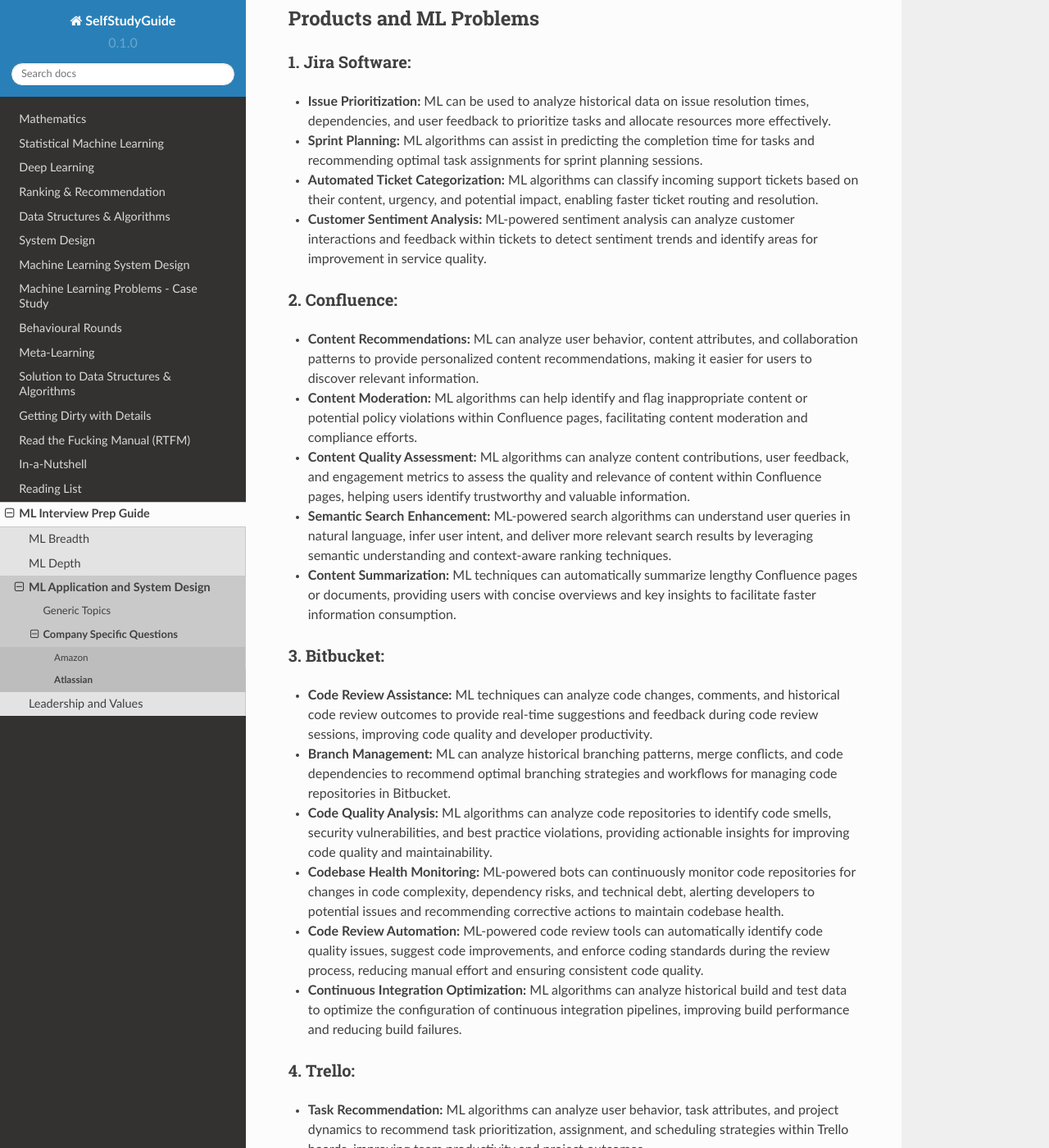
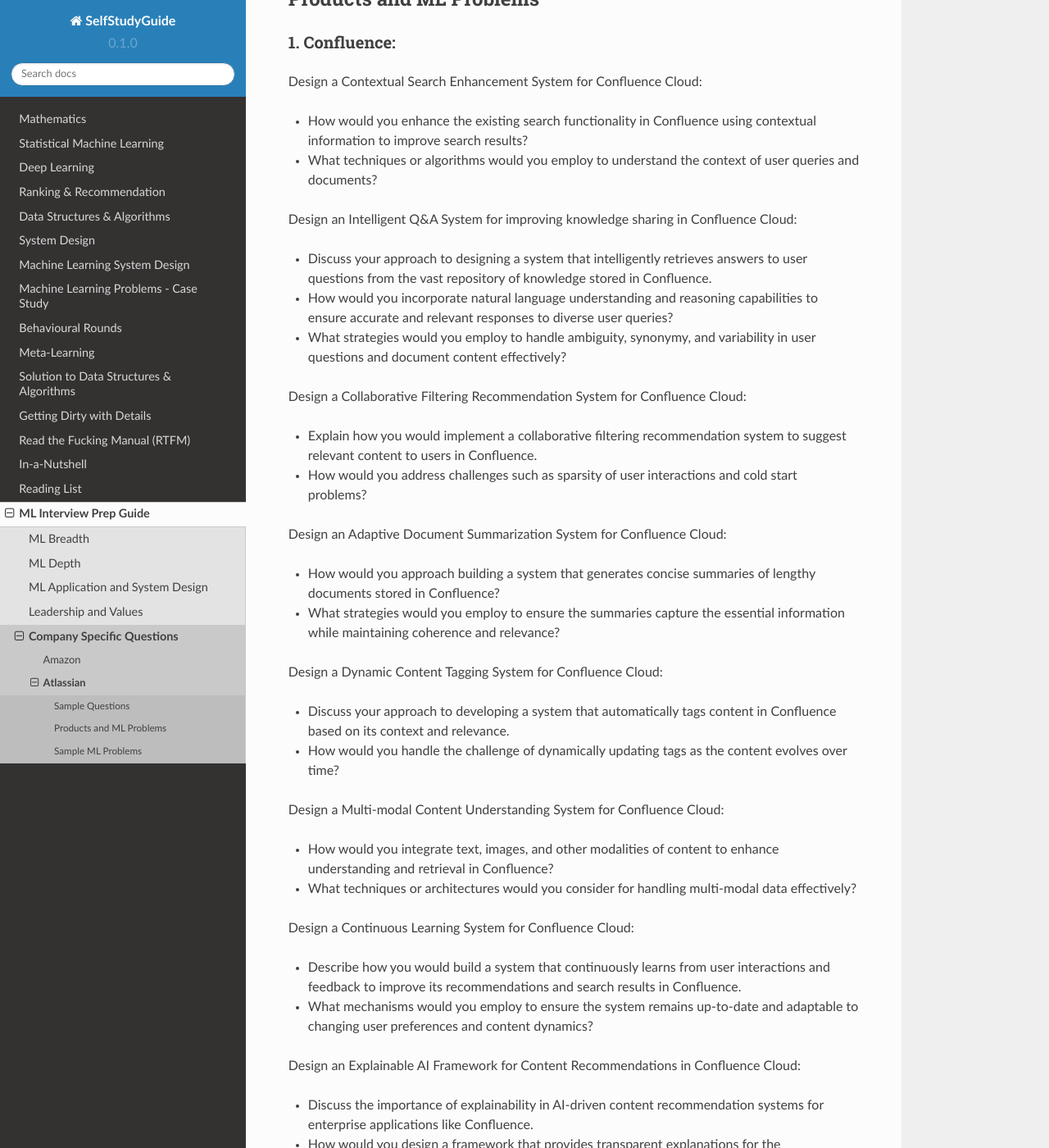
Before and after one commit to uselesstechjunks/leetcode, a Sphinx documentation site: the page built from docs/source/interviews/company/atlassian.rst, in a window 1280 px wide and 1400 px high, scrolled down 1412 px. Shown: the whole window at 82% size. Built offline with Sphinx 7.4.7 and the Read the Docs theme 2.0.0, drawn with Linux system fonts in a browser that asks for light colours; some of the changed text lies outside the part shown.

```diff
--- a/docs/source/interviews/company/atlassian.rst
+++ b/docs/source/interviews/company/atlassian.rst
@@ -47,20 +47,55 @@ Behavioral and Team Dynamics:
 *****************************************************************************
 Products and ML Problems
 *****************************************************************************
-1. **Jira Software:**
+1. **Confluence:**
+=============================================================================================================================
+Design a Contextual Search Enhancement System for Confluence Cloud:
+
+- How would you enhance the existing search functionality in Confluence using contextual information to improve search results?
+- What techniques or algorithms would you employ to understand the context of user queries and documents?
+
+Design an Intelligent Q&A System for improving knowledge sharing in Confluence Cloud:
+
+- Discuss your approach to designing a system that intelligently retrieves answers to user questions from the vast repository of knowledge stored in Confluence.
+- How would you incorporate natural language understanding and reasoning capabilities to ensure accurate and relevant responses to diverse user queries?
+- What strategies would you employ to handle ambiguity, synonymy, and variability in user questions and document content effectively?
+
+Design a Collaborative Filtering Recommendation System for Confluence Cloud:
+
+- Explain how you would implement a collaborative filtering recommendation system to suggest relevant content to users in Confluence.
+- How would you address challenges such as sparsity of user interactions and cold start problems?
+
+Design an Adaptive Document Summarization System for Confluence Cloud:
+
+- How would you approach building a system that generates concise summaries of lengthy documents stored in Confluence?
+- What strategies would you employ to ensure the summaries capture the essential information while maintaining coherence and relevance?
+
+Design a Dynamic Content Tagging System for Confluence Cloud:
+
+- Discuss your approach to developing a system that automatically tags content in Confluence based on its context and relevance.
+- How would you handle the challenge of dynamically updating tags as the content evolves over time?
+
+Design a Multi-modal Content Understanding System for Confluence Cloud:
+
+- How would you integrate text, images, and other modalities of content to enhance understanding and retrieval in Confluence?
+- What techniques or architectures would you consider for handling multi-modal data effectively?
+
+Design a Continuous Learning System for Confluence Cloud:
+
+- Describe how you would build a system that continuously learns from user interactions and feedback to improve its recommendations and search results in Confluence.
+- What mechanisms would you employ to ensure the system remains up-to-date and adaptable to changing user preferences and content dynamics?
+
+Design an Explainable AI Framework for Content Recommendations in Confluence Cloud:
+
+- Discuss the importance of explainability in AI-driven content recommendation systems for enterprise applications like Confluence.
+- How would you design a framework that provides transparent explanations for the recommendations made to users?
+
+2. **Jira Software:**
 =============================================================================================================================
 - **Issue Prioritization:** ML can be used to analyze historical data on issue resolution times, dependencies, and user feedback to prioritize tasks and allocate resources more effectively.
 - **Sprint Planning:** ML algorithms can assist in predicting the completion time for tasks and recommending optimal task assignments for sprint planning sessions.
 - **Automated Ticket Categorization:** ML algorithms can classify incoming support tickets based on their content, urgency, and potential impact, enabling faster ticket routing and resolution.
 - **Customer Sentiment Analysis:** ML-powered sentiment analysis can analyze customer interactions and feedback within tickets to detect sentiment trends and identify areas for improvement in service quality.
-
-2. **Confluence:**
-=============================================================================================================================
-- **Content Recommendations:** ML can analyze user behavior, content attributes, and collaboration patterns to provide personalized content recommendations, making it easier for users to discover relevant information.
-- **Content Moderation:** ML algorithms can help identify and flag inappropriate content or potential policy violations within Confluence pages, facilitating content moderation and compliance efforts.
-- **Content Quality Assessment:** ML algorithms can analyze content contributions, user feedback, and engagement metrics to assess the quality and relevance of content within Confluence pages, helping users identify trustworthy and valuable information.
-- **Semantic Search Enhancement:** ML-powered search algorithms can understand user queries in natural language, infer user intent, and deliver more relevant search results by leveraging semantic understanding and context-aware ranking techniques.
-- **Content Summarization:** ML techniques can automatically summarize lengthy Confluence pages or documents, providing users with concise overviews and key insights to facilitate faster information consumption.
 
 3. **Bitbucket:**
 =============================================================================================================================
--- a/docs/source/interviews/index.rst
+++ b/docs/source/interviews/index.rst
@@ -9,3 +9,4 @@ ML Interview Prep Guide
 	depth
 	design
 	leadership
+	company/index
```
Also changed, not shown: docs/source/interviews/design.rst (+34 -4 lines), docs/source/interviews/generic.rst (deleted, +0 -37 lines).
